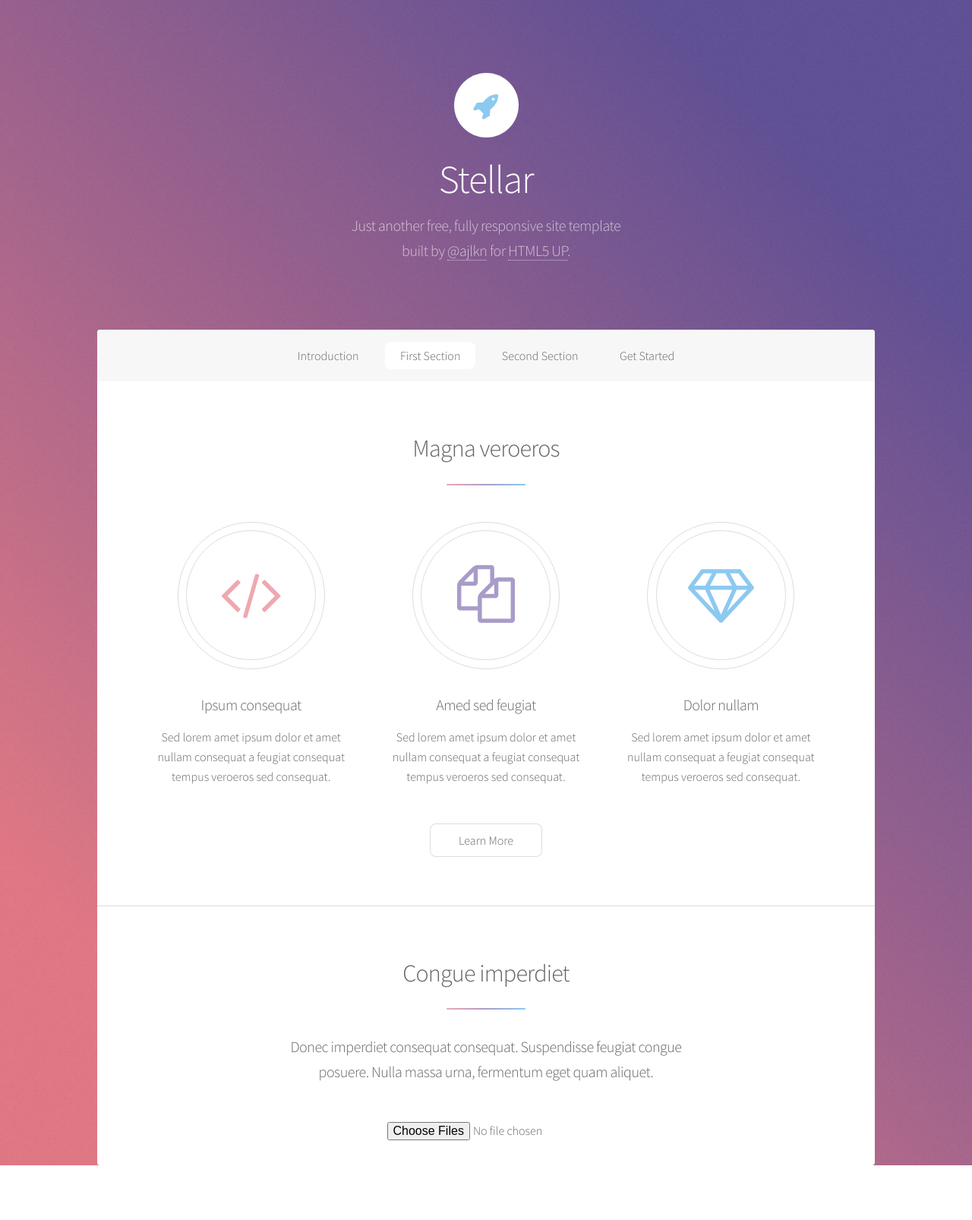
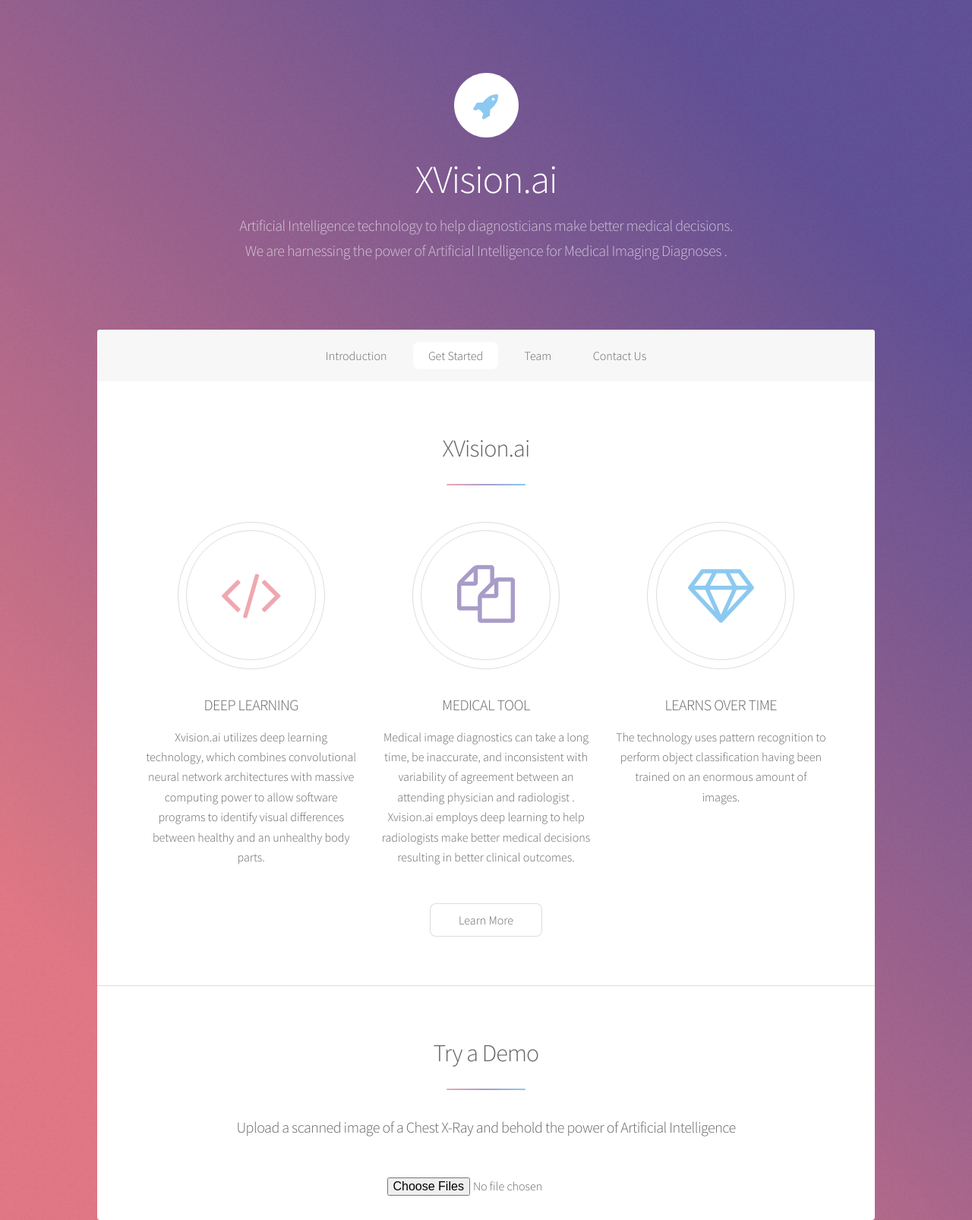
Before and after one commit to The-Turing-Machine/incubate, a Flask app: page / in a window 1280 px wide. Shown: the whole page at 76% size. Before the commit the page ends 1534 px from the top, so only its background shows below. Run offline with Flask 2, Linux system fonts and the light colour scheme.

Commit message:
Edited Server

```diff
--- a/server/templates/index.html
+++ b/server/templates/index.html
@@ -6,7 +6,7 @@
 -->
 <html>
 	<head>
-		<title>Stellar by HTML5 UP</title>
+		<title>Xvision.ai</title>
 		<meta charset="utf-8" />
 		<meta name="viewport" content="width=device-width, initial-scale=1" />
 		<!--[if lte IE 8]><script src="assets/js/ie/html5shiv.js"></script><![endif]-->
@@ -25,18 +25,19 @@
 				<!-- Header -->
 					<header id="header" class="alt">
 						<span class="logo"><img src="{{ url_for('static',filename='images/logo.svg') }}" alt="" /></span>
-						<h1>Stellar</h1>
-						<p>Just another free, fully responsive site template<br />
-						built by <a href="https://twitter.com/ajlkn">@ajlkn</a> for <a href="https://html5up.net">HTML5 UP</a>.</p>
+						<h1>XVision.ai</h1>
+						<p>Artificial Intelligence technology to help diagnosticians make better medical decisions.
+						<br> We are harnessing the power of Artificial Intelligence for Medical Imaging Diagnoses .
+						</p>
 					</header>
 
 				<!-- Nav -->
 					<nav id="nav">
 						<ul>
 							<li><a href="#intro" class="active">Introduction</a></li>
-							<li><a href="#first">First Section</a></li>
-							<li><a href="#second">Second Section</a></li>
-							<li><a href="#cta">Get Started</a></li>
+							<li><a href="#first">Get Started</a></li>
+							<li><a href="#second">Team</a></li>
+							<li><a href="#cta">Contact Us</a></li>
 						</ul>
 					</nav>
 
@@ -46,23 +47,23 @@
 						<!-- First Section -->
 							<section id="first" class="main special">
 								<header class="major">
-									<h2>Magna veroeros</h2>
+									<h2>XVision.ai</h2>
 								</header>
 								<ul class="features">
 									<li>
 										<span class="icon major style1 fa-code"></span>
-										<h3>Ipsum consequat</h3>
-										<p>Sed lorem amet ipsum dolor et amet nullam consequat a feugiat consequat tempus veroeros sed consequat.</p>
+										<h3>DEEP LEARNING</h3>
+										<p>Xvision.ai utilizes deep learning technology, which combines convolutional neural network architectures with massive computing power to allow software programs to identify visual differences between healthy and an unhealthy body parts.</p>
 									</li>
 									<li>
 										<span class="icon major style3 fa-copy"></span>
-										<h3>Amed sed feugiat</h3>
-										<p>Sed lorem amet ipsum dolor et amet nullam consequat a feugiat consequat tempus veroeros sed consequat.</p>
+										<h3>MEDICAL TOOL</h3>
+										<p>Medical image diagnostics can take a long time, be inaccurate, and inconsistent with variability of agreement between an attending physician and radiologist . Xvision.ai employs deep learning to help radiologists make better medical decisions resulting in better clinical outcomes.</p>
 									</li>
 									<li>
 										<span class="icon major style5 fa-diamond"></span>
-										<h3>Dolor nullam</h3>
-										<p>Sed lorem amet ipsum dolor et amet nullam consequat a feugiat consequat tempus veroeros sed consequat.</p>
+										<h3>LEARNS OVER TIME</h3>
+										<p>The technology uses pattern recognition to perform object classification having been trained on an enormous amount of images.</p>
 									</li>
 								</ul>
 								<footer class="major">
@@ -77,9 +78,8 @@
 						<!-- Get Started -->
 							<section id="cta" class="main special">
 								<header class="major">
-									<h2>Congue imperdiet</h2>
-									<p>Donec imperdiet consequat consequat. Suspendisse feugiat congue<br />
-									posuere. Nulla massa urna, fermentum eget quam aliquet.</p>
+									<h2>Try a Demo</h2>
+									<p>Upload a scanned image of a Chest X-Ray and behold the power of Artificial Intelligence</p>
 								</header>
 								<input type="file" name="file-1[]" id="file-1" class="inputfile inputfile-1" data-multiple-caption="{count} files selected" multiple />
 								<!-- <label for="file-1"><svg xmlns="http://www.w3.org/2000/svg" width="20" height="17" viewBox="0 0 20 17"><path d="M10 0l-5.2 4.9h3.3v5.1h3.8v-5.1h3.3l-5.2-4.9zm9.3 11.5l-3.2-2.1h-2l3.4 2.6h-3.5c-.1 0-.2.1-.2.1l-.8 2.3h-6l-.8-2.2c-.1-.1-.1-.2-.2-.2h-3.6l3.4-2.6h-2l-3.2 2.1c-.4.3-.7 1-.6 1.5l.6 3.1c.1.5.7.9 1.2.9h16.3c.6 0 1.1-.4 1.3-.9l.6-3.1c.1-.5-.2-1.2-.7-1.5z"/></svg> <span>Choose a file&hellip;</span></label> -->
```
